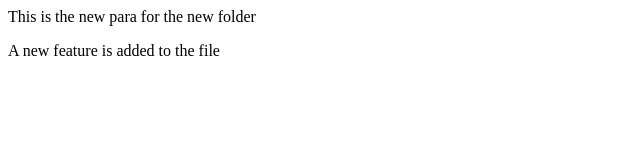
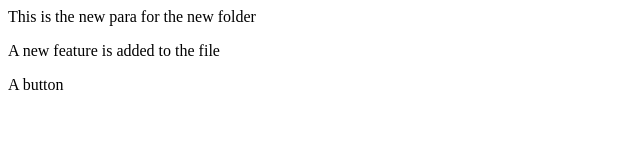
Before and after one commit to vish-bista/second-session, a plain HTML site: page index.html in a window 1280 px wide. Shown: the full height of the page, 0-640 px from the left. Drawn offline with Linux system fonts and the light colour scheme.

Commit message:
button added

```diff
--- a/index.html
+++ b/index.html
@@ -2,3 +2,4 @@
     This is the new para for the new folder
 </p>
 <p>A new feature is added to the file</p>
+<p>A button</p>
```
